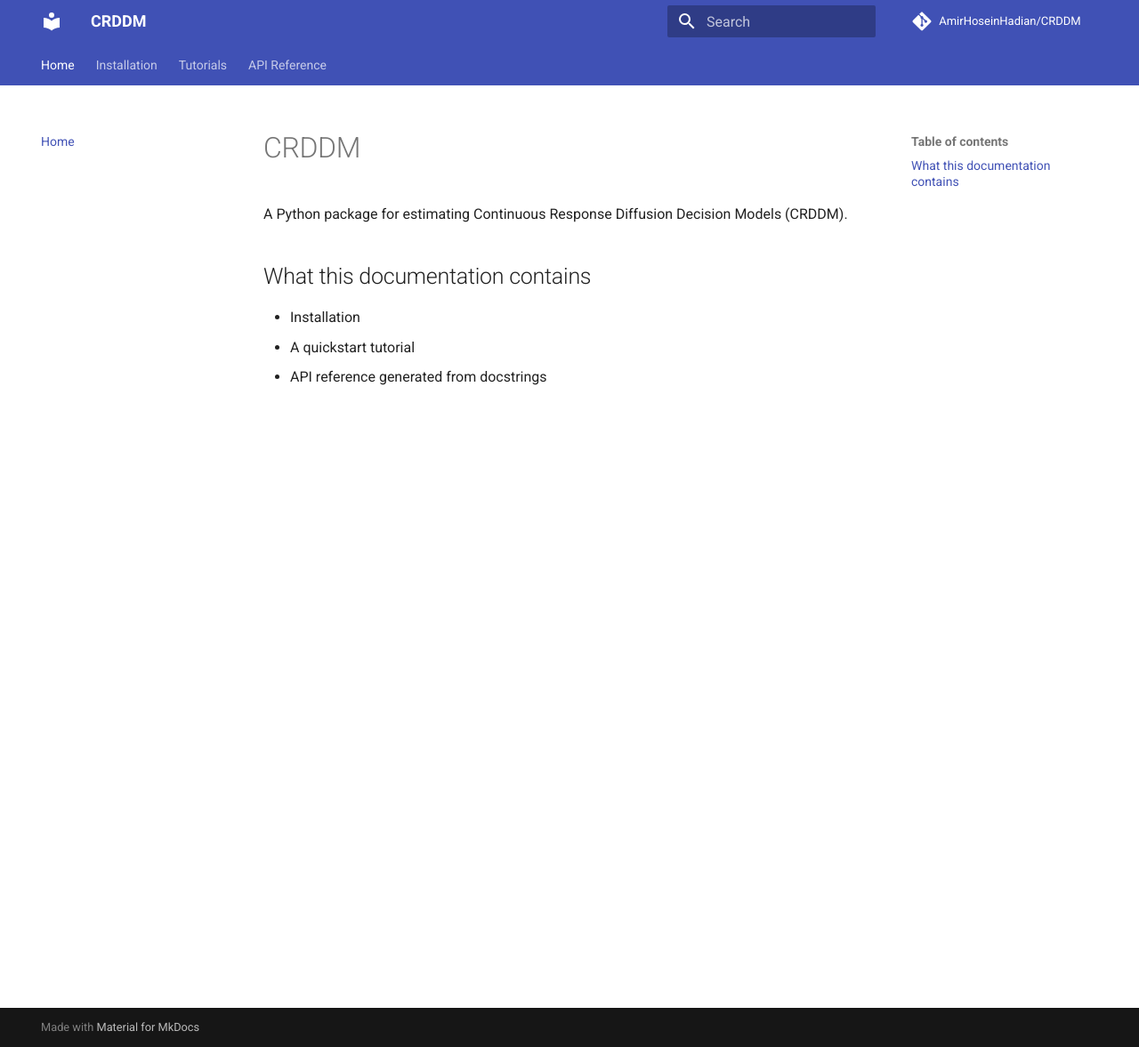
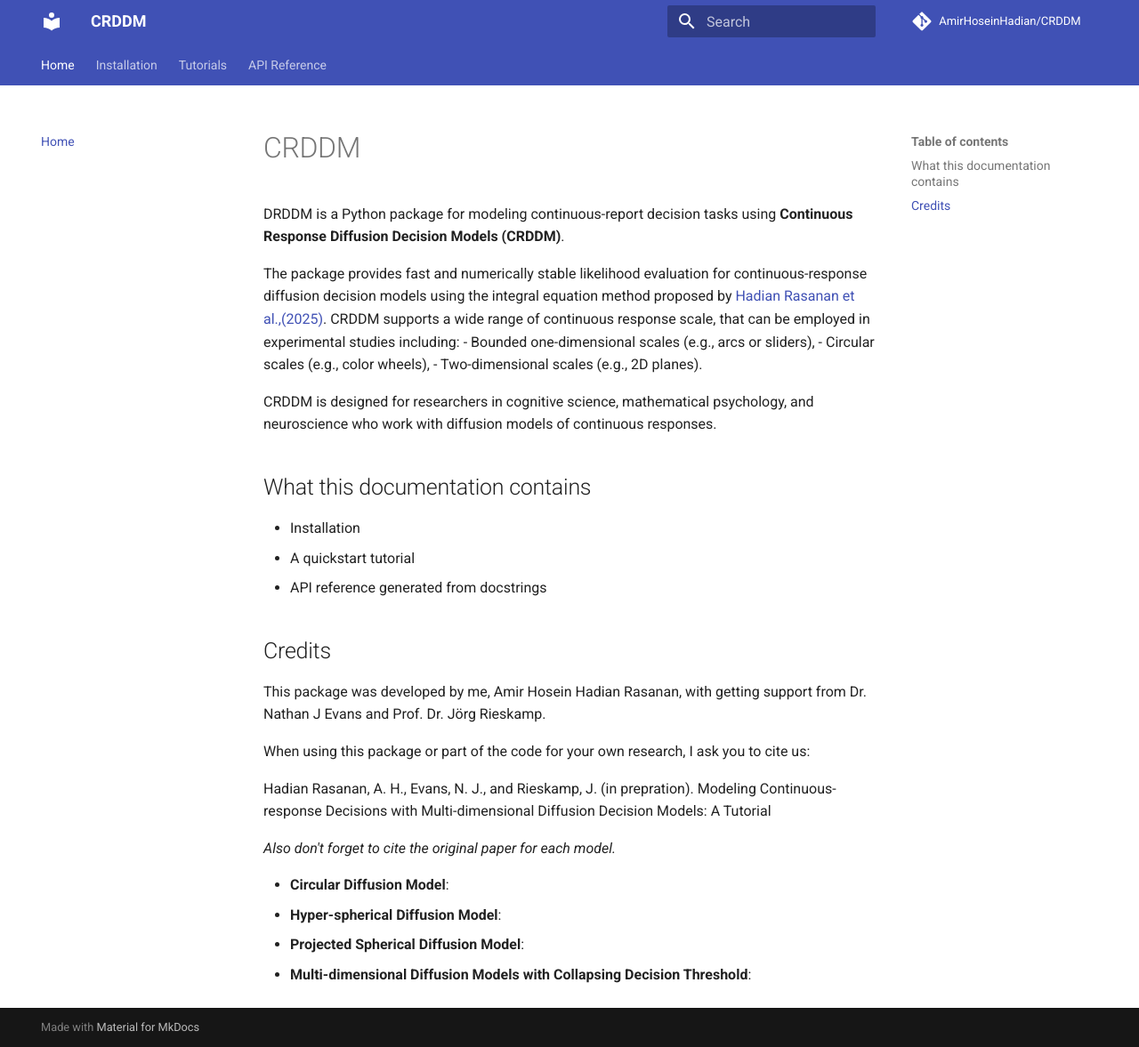
Before and after one commit to AmirHoseinHadian/CRDDM, an MkDocs documentation site: the page built from docs/index.md, in a window 1280 px wide and 1177 px high. Shown: the whole window at 89% size. Built offline with MkDocs 1.6.1 and Material for MkDocs 9.7.7, drawn with Linux system fonts in a browser that asks for light colours; comment, search, counter and statistics services are not loaded.

Commit message:
updated the overview and credits parts

```diff
--- a/docs/index.md
+++ b/docs/index.md
@@ -1,8 +1,33 @@
 # CRDDM
 
-A Python package for estimating Continuous Response Diffusion Decision Models (CRDDM).
+DRDDM is a Python package for modeling continuous-report decision tasks using **Continuous Response Diffusion Decision Models (CRDDM)**.
+
+The package provides fast and numerically stable likelihood evaluation for continuous-response diffusion decision models using the integral equation method proposed by [Hadian Rasanan et al.,(2025)](https://doi.org/10.3758/s13428-025-02810-3). CRDDM supports a wide range of continuous response scale, that can be employed in experimental studies including:
+- Bounded one-dimensional scales (e.g., arcs or sliders),
+- Circular scales (e.g., color wheels),
+- Two-dimensional scales (e.g., 2D planes).
+
+CRDDM is designed for researchers in cognitive science, mathematical psychology, and neuroscience who work with diffusion models of continuous responses.
+
 
 ## What this documentation contains
 - Installation
 - A quickstart tutorial
 - API reference generated from docstrings
+
+
+## Credits
+
+This package was developed by me, Amir Hosein Hadian Rasanan,
+with getting support from Dr. Nathan J Evans and Prof. Dr. Jörg Rieskamp.
+
+When using this package or part of the code for your own research, I ask you to cite us:
+
+Hadian Rasanan, A. H., Evans, N. J., and Rieskamp, J. (in prepration). Modeling Continuous-response Decisions with Multi-dimensional Diffusion Decision Models: A Tutorial
+
+*Also don't forget to cite the original paper for each model.*
+
+- **Circular Diffusion Model**:
+- **Hyper-spherical Diffusion Model**:
+- **Projected Spherical Diffusion Model**:
+- **Multi-dimensional Diffusion Models with Collapsing Decision Threshold**:
```
